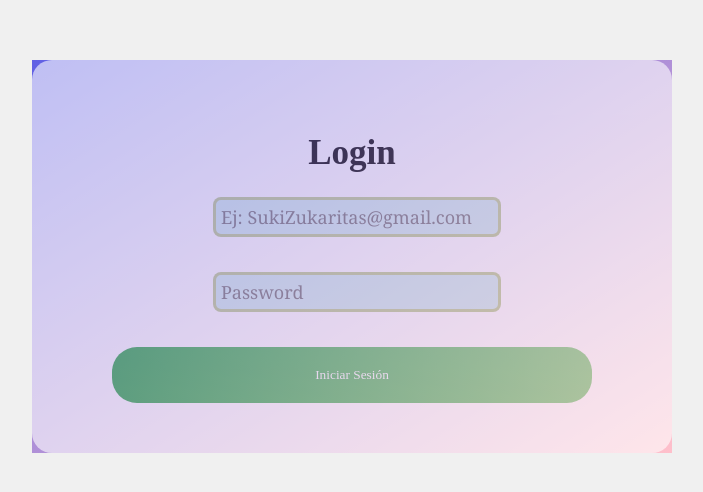
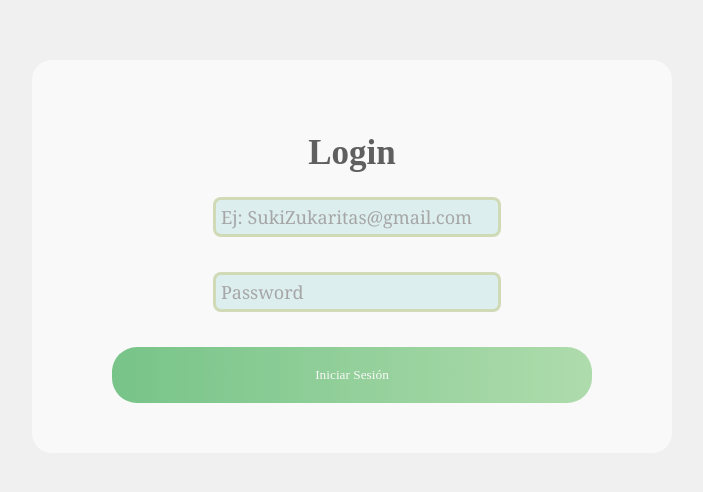
Before and after one commit to ivongr/LoginReact, a React app: page / in a window 1280 px wide. Shown: the part 140-632 px from the top of the page, without its empty margins (288-991 px from the left). Built offline with nearby package versions, Linux system fonts and the light colour scheme; the HTML template or start-up script is replaced by a standard one.

Commit message:
delete: elimina la interfaz y la implementacion en el componente App

```diff
--- a/src/App.tsx
+++ b/src/App.tsx
@@ -1,23 +1,23 @@
-import React, { useState } from "react";
+import { useState, FC, FormEvent } from "react";
 import ShowAlert from "./showAlert";
 import { initLogin } from "./initLogin";
 import LoginForm from "./LoginForm";
 
-interface AppProps {}
 
-const App: React.FC<AppProps> = () => {
+
+function App() {
   const [email, setEmail] = useState<string>("");
   const [password, setPassword] = useState<string>("");
   const [alertMessage, setAlertMessage] = useState<string>("");
   const [showAlert, setShowAlert] = useState<boolean>(false);
 
-  const handleSubmit = async (event: React.FormEvent<HTMLFormElement>) => {
+  const handleSubmit = async (event: FormEvent<HTMLFormElement>) => {
     event.preventDefault();
     await initLogin(email, password, setShowAlert, setAlertMessage);
   };
 
   return (
-    <div className="diagonal-gradient">
+    <>
       <LoginForm
         email={email}
         setEmail={setEmail}
@@ -28,7 +28,7 @@ const App: React.FC<AppProps> = () => {
       {showAlert && (
         <ShowAlert message={alertMessage} setShowAlert={setShowAlert} />
       )}
-    </div>
+    </>
   );
 };
 
```
